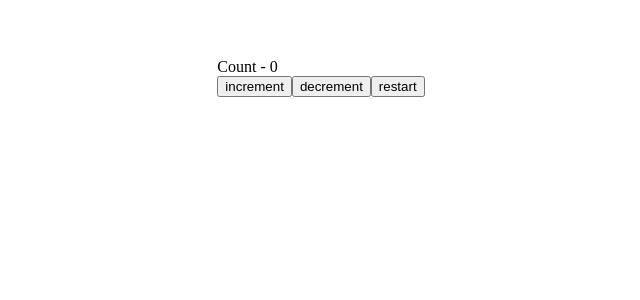
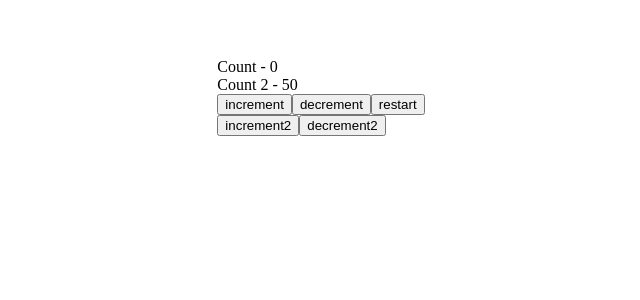
Before and after one commit to igoris12/react-corse, a React (Create React App) app: page / in a window 1280 px wide. Shown: the top 300 px of the page, without its empty margins (319-959 px from the left). Built offline with nearby package versions, Linux system fonts and the light colour scheme.

Commit message:
make double values

```diff
--- a/src/Componets/reactHooks/UseReducer/UseReduserCom2.jsx
+++ b/src/Componets/reactHooks/UseReducer/UseReduserCom2.jsx
@@ -3,14 +3,19 @@ import { useReducer } from 'react';
 
 const initionState = {
   value: 0,
+  value2: 50,
 };
 
 const reducer = (state, action) => {
   switch (action.type) {
     case 'increment':
-      return { value: state.value + action.value };
+      return { ...state, value: state.value + action.value };
     case 'decrement':
-      return { value: state.value - action.value };
+      return { ...state, value: state.value - action.value };
+    case 'increment2':
+      return { ...state, value2: state.value2 + action.value };
+    case 'decrement2':
+      return { ...state, value2: state.value2 - action.value };
     case 'restart':
       return initionState;
   }
@@ -21,6 +26,8 @@ function UseReduserCom2() {
   return (
     <div>
       <div>Count - {state.value} </div>
+      <div>Count 2 - {state.value2} </div>
+
       <button onClick={() => dispatch({ type: 'increment', value: 1 })}>
         increment
       </button>
@@ -28,6 +35,14 @@ function UseReduserCom2() {
         decrement
       </button>
       <button onClick={() => dispatch({ type: 'restart' })}>restart</button>
+      <div>
+        <button onClick={() => dispatch({ type: 'increment2', value: 1 })}>
+          increment2
+        </button>
+        <button onClick={() => dispatch({ type: 'decrement2', value: 1 })}>
+          decrement2
+        </button>
+      </div>
     </div>
   );
 }
```
